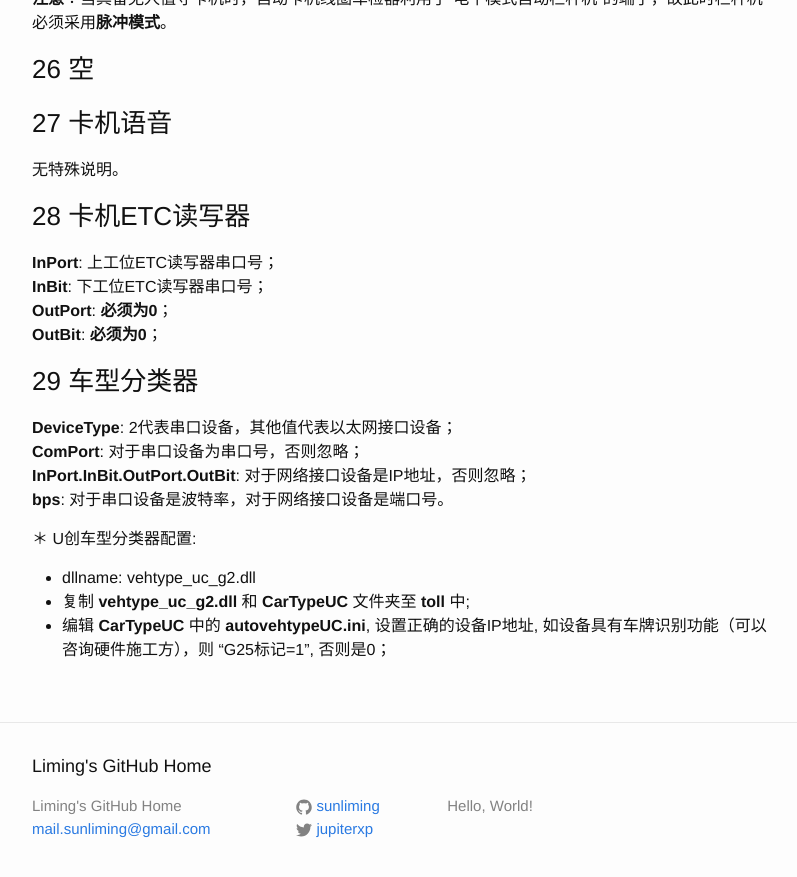
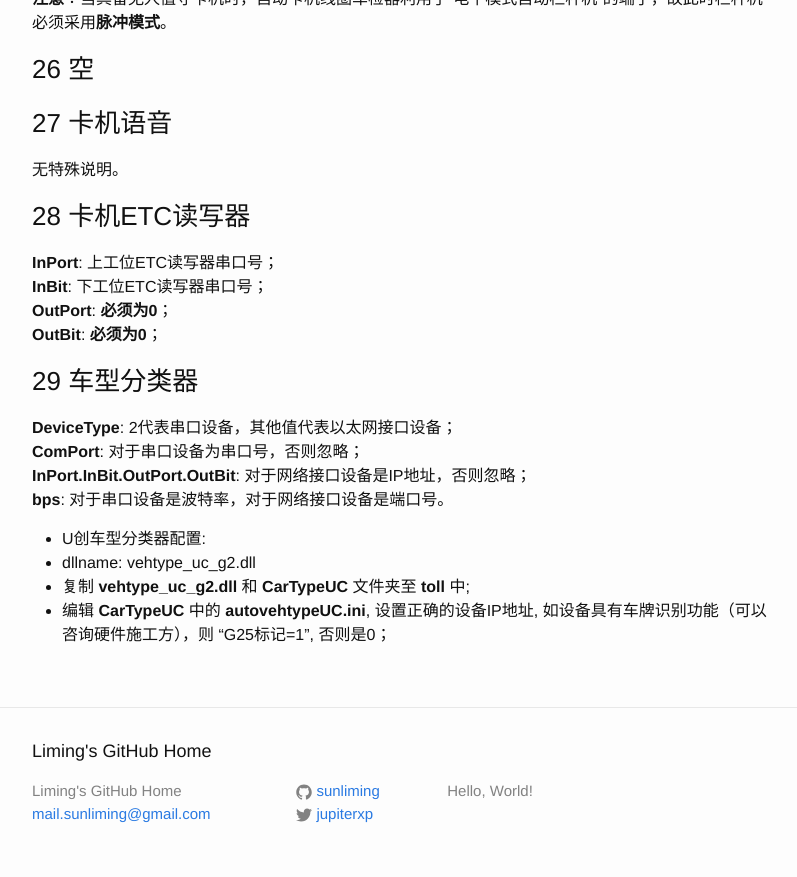
Before and after one commit to sunliming/sunliming.github.io, a Jekyll site: the page built from _posts/2016-07-27-device-list-manual.markdown, in a window 1280 px wide and 900 px high, scrolled down 2943 px. Shown: the top 877 px of the window, without its empty margins (238-1035 px from the left). Built offline with Jekyll 4.4.1, drawn with Linux system fonts in a browser that asks for light colours.

```diff
--- a/_posts/2016-07-27-device-list-manual.markdown
+++ b/_posts/2016-07-27-device-list-manual.markdown
@@ -139,7 +139,7 @@
 **InPort.InBit.OutPort.OutBit**: 对于网络接口设备是IP地址，否则忽略；
 **bps**: 对于串口设备是波特率，对于网络接口设备是端口号。
 
-＊ U创车型分类器配置:
+* U创车型分类器配置:
  * dllname: vehtype_uc_g2.dll
  * 复制 **vehtype_uc_g2.dll** 和 **CarTypeUC** 文件夹至 **toll** 中;
  * 编辑 **CarTypeUC** 中的 **autovehtypeUC.ini**, 设置正确的设备IP地址, 如设备具有车牌识别功能（可以咨询硬件施工方），则 "G25标记=1", 否则是0；
```
